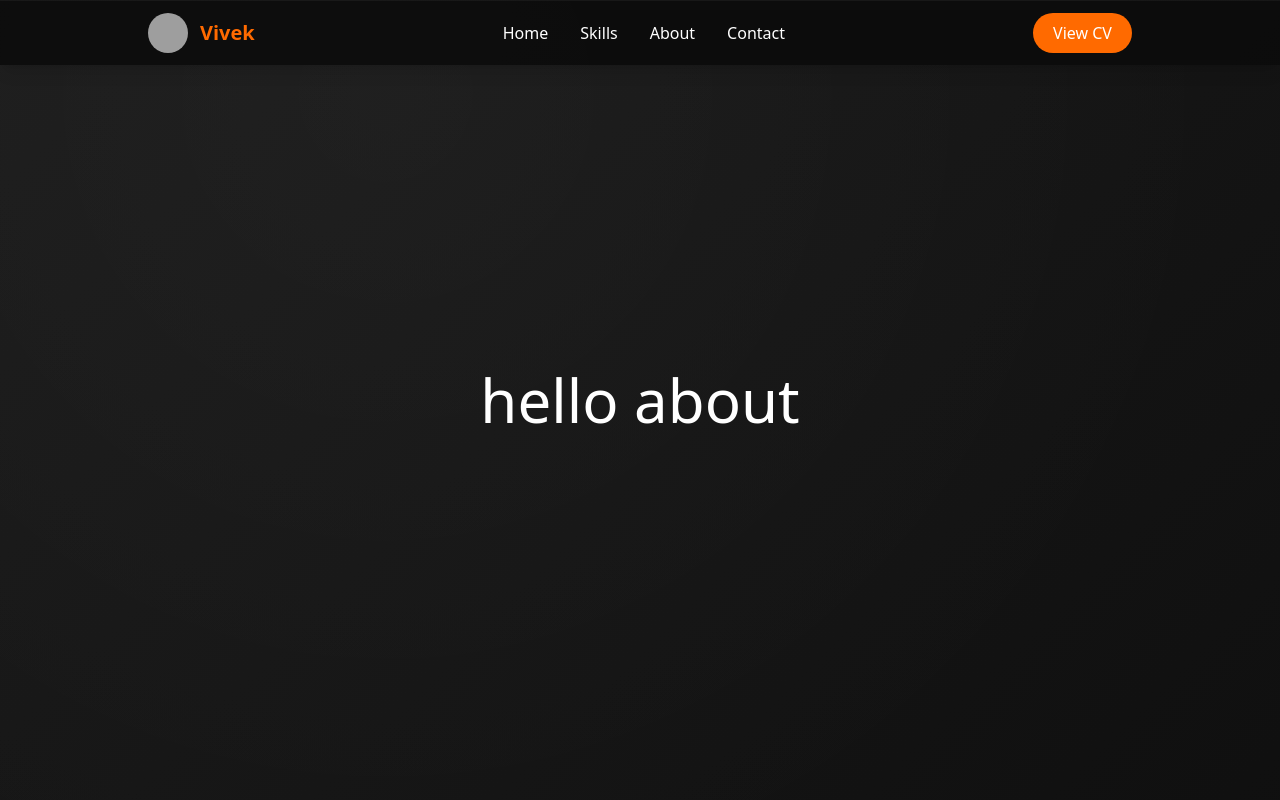
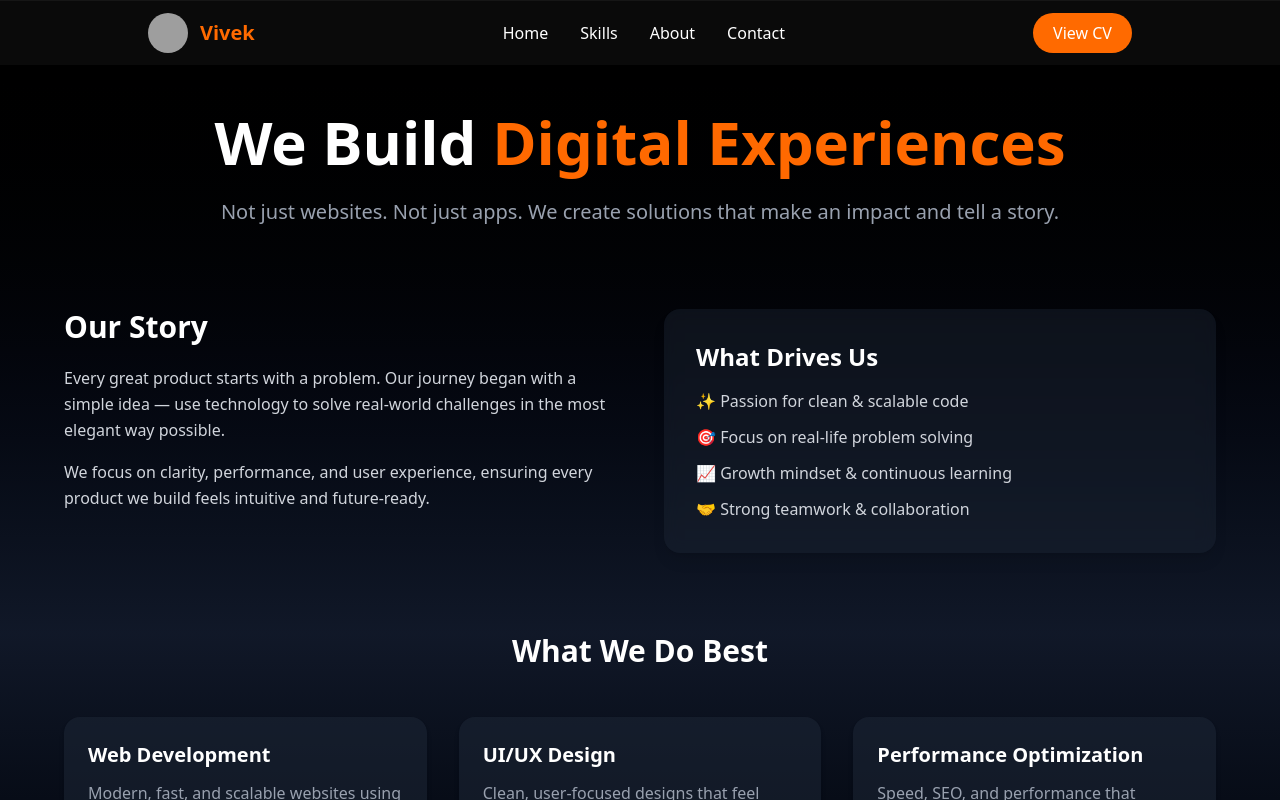
Before and after one commit to codixpro/vivekPortfolio, a React (Vite) app: page / in a window 1280 px wide. Both pictures are taken after a click on the item "About". Shown: the top 800 px of the page. Built offline with nearby package versions, Linux system fonts and the light colour scheme; grey boxes are pictures that could not be loaded.

Commit message:
About us

```diff
--- a/src/sections/About.jsx
+++ b/src/sections/About.jsx
@@ -1,11 +1,112 @@
-import React from 'react'
+import React from "react";
 
 const About = () => {
   return (
-    <div className='text-white h-screen flex items-center justify-center'>
-      <h1 className='text-6xl'>hello about</h1>
+    <div className="min-h-screen bg-gradient-to-b from-black via-gray-900 to-black text-white px-6 md:px-16 py-16">
+
+      {/* Hero Section */}
+      <div className="max-w-5xl mx-auto text-center mt-12 mb-20">
+        <h1 className="text-5xl md:text-6xl font-extrabold mb-6">
+          We Build <span className="text-orange-500">Digital Experiences</span>
+        </h1>
+        <p className="text-gray-400 text-lg md:text-xl leading-relaxed">
+          Not just websites. Not just apps.
+          We create solutions that make an impact and tell a story.
+        </p>
+      </div>
+
+      {/* Story Section */}
+      <div className="max-w-6xl mx-auto grid md:grid-cols-2 gap-12 mb-20">
+        <div>
+          <h2 className="text-3xl font-bold mb-5">Our Story</h2>
+          <p className="text-gray-300 leading-relaxed mb-4">
+            Every great product starts with a problem.
+            Our journey began with a simple idea — use technology to solve
+            real-world challenges in the most elegant way possible.
+          </p>
+          <p className="text-gray-300 leading-relaxed">
+            We focus on clarity, performance, and user experience, ensuring
+            every product we build feels intuitive and future-ready.
+          </p>
+        </div>
+
+        <div className="bg-gray-800/40 backdrop-blur rounded-2xl p-8 shadow-lg">
+          <h3 className="text-2xl font-semibold mb-4">What Drives Us</h3>
+          <ul className="space-y-3 text-gray-300">
+            <li>✨ Passion for clean & scalable code</li>
+            <li>🎯 Focus on real-life problem solving</li>
+            <li>📈 Growth mindset & continuous learning</li>
+            <li>🤝 Strong teamwork & collaboration</li>
+          </ul>
+        </div>
+      </div>
+
+      {/* What We Do Cards */}
+      <div className="max-w-6xl mx-auto mb-20">
+        <h2 className="text-3xl font-bold text-center mb-12">
+          What We Do Best
+        </h2>
+
+        <div className="grid sm:grid-cols-2 md:grid-cols-3 gap-8">
+          {[
+            {
+              title: "Web Development",
+              desc: "Modern, fast, and scalable websites using the latest technologies.",
+            },
+            {
+              title: "UI/UX Design",
+              desc: "Clean, user-focused designs that feel simple and intuitive.",
+            },
+            {
+              title: "Performance Optimization",
+              desc: "Speed, SEO, and performance that actually matter.",
+            },
+          ].map((item, index) => (
+            <div
+              key={index}
+              className="bg-gray-800/50 p-6 rounded-2xl hover:scale-105 transition-transform duration-300 shadow-md"
+            >
+              <h3 className="text-xl font-semibold mb-3">
+                {item.title}
+              </h3>
+              <p className="text-gray-400">
+                {item.desc}
+              </p>
+            </div>
+          ))}
+        </div>
+      </div>
+
+      {/* Stats Section */}
+      <div className="max-w-5xl mx-auto grid grid-cols-2 md:grid-cols-4 gap-8 text-center mb-20">
+        {[
+          { number: "10+", label: "Projects Completed" },
+          { number: "5+", label: "Technologies Used" },
+          { number: "100%", label: "Learning Driven" },
+          { number: "∞", label: "Ideas Ahead" },
+        ].map((stat, index) => (
+          <div key={index}>
+            <h3 className="text-4xl font-bold text-orange-500 mb-2">
+              {stat.number}
+            </h3>
+            <p className="text-gray-400">
+              {stat.label}
+            </p>
+          </div>
+        ))}
+      </div>
+
+      {/* Mission Section */}
+      <div className="max-w-4xl mx-auto text-center">
+        <h2 className="text-3xl font-bold mb-6">Our Mission</h2>
+        <p className="text-gray-400 text-lg leading-relaxed">
+          To create digital products that are meaningful, accessible, and
+          impactful — while growing as developers, creators, and problem solvers.
+        </p>
+      </div>
+
     </div>
-  )
-}
+  );
+};
 
-export default About
+export default About;
--- a/src/sections/Contact.jsx
+++ b/src/sections/Contact.jsx
@@ -16,7 +16,7 @@ const Contact = () => {
                 {/* Form Wrapper */}
                 <div className="-mt-2 rounded-xl overflow-hidden  border-white/10 relative">
                     <TallyForm
-                        formId="kdeAed"
+                        formId="kdeAed" className="text-black"
                         style={{
                             width: "100%",
                             height: "300px",
```
